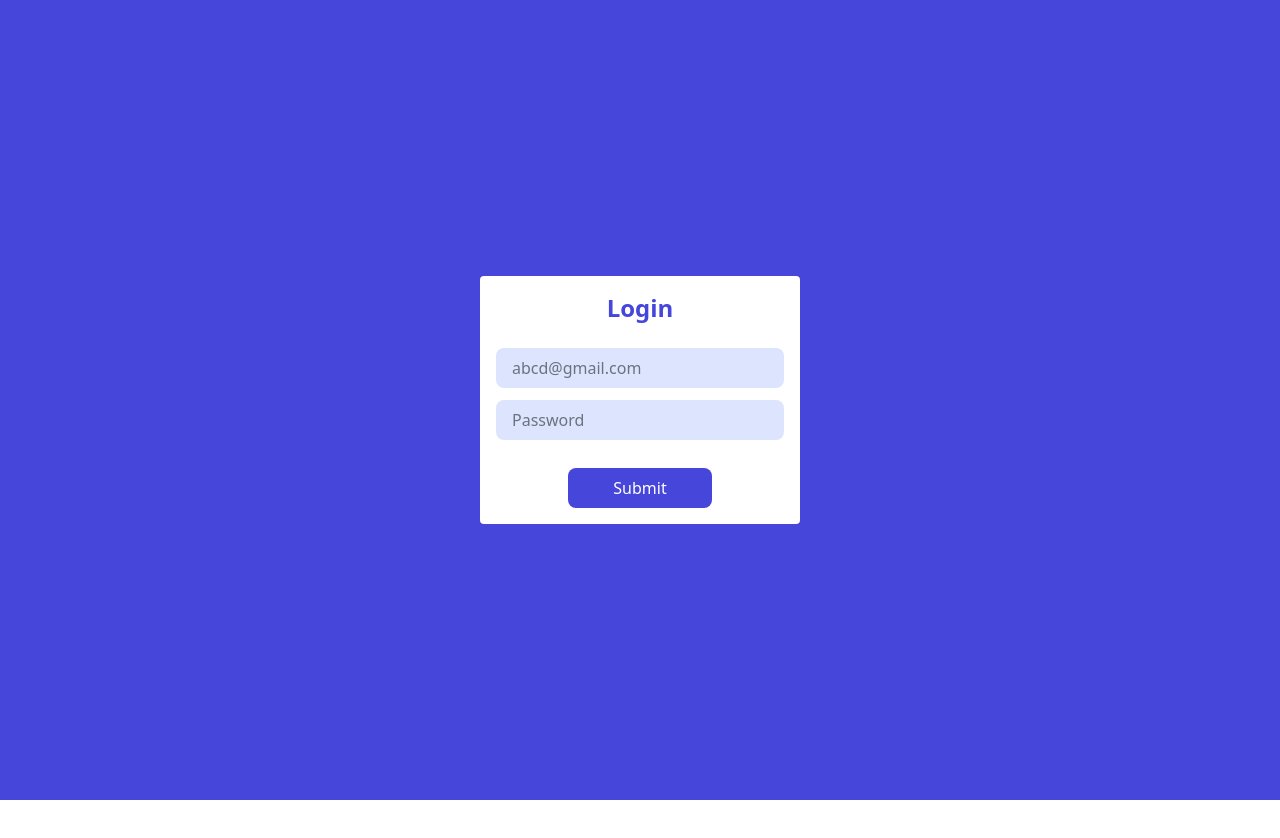
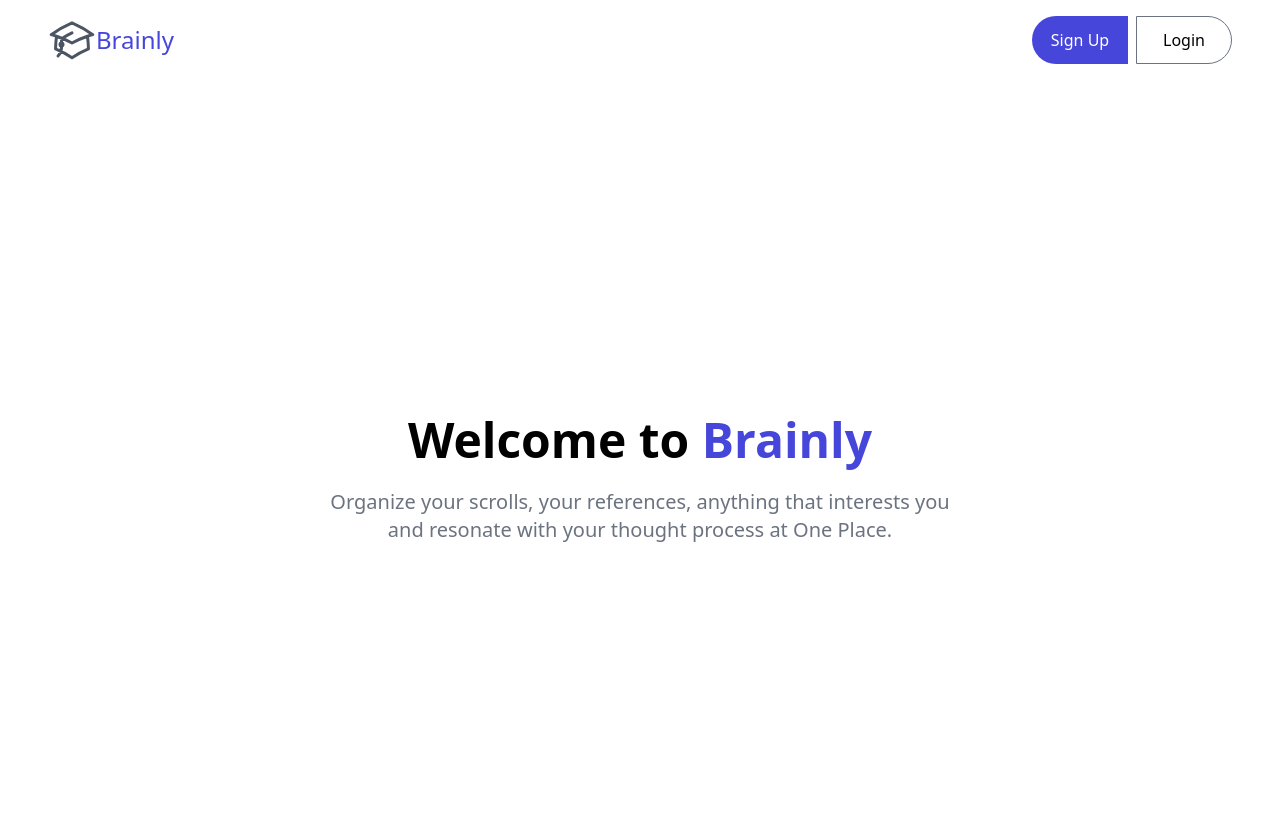
Before and after one commit to bhardwajNihal/Brainly, a React (Vite) app in the folder frontend/: page /home in a window 1280 px wide. Shown: the top 838 px of the page. Before the commit the page ends 800 px from the top, so only its background shows below. Built offline with nearby package versions, Linux system fonts and the light colour scheme.

Commit message:
minor bug fix

```diff
--- a/frontend/package.json
+++ b/frontend/package.json
@@ -15,6 +15,7 @@
     "react-dom": "^18.3.1",
     "react-hook-form": "^7.54.2",
     "react-icons": "^5.4.0",
+    "react-router-dom": "^7.1.2",
     "recoil": "^0.7.7"
   },
   "devDependencies": {
--- a/frontend/src/App.tsx
+++ b/frontend/src/App.tsx
@@ -1,17 +1,26 @@
-
+import { Routes,Route, useNavigate } from "react-router-dom"
 import { Dashboard } from "./Pages/Dashboard"
 import { Homepage } from "./Pages/Homepage"
 import { SignIn } from "./Pages/signin"
 import { Signup } from "./Pages/signup"
+import { useEffect } from "react"
 
 function App() {
 
+  const navigate = useNavigate();
+
+  useEffect(() => {
+    navigate("/home")
+  },[])
 
   return (
-      // <Dashboard/>
-      // <Homepage/>
-      // <Signup/>
-      <SignIn/>
+    <Routes>
+      <Route path="/dashboard" element={<Dashboard/>}/>
+      <Route path="/home" element={<Homepage/>}/>
+      <Route path="/signup" element={<Signup/>}/>
+      <Route path="/signin" element={<SignIn/>}/>
+    </Routes>
+
     )
 }
 
--- a/frontend/src/Components/ui/Navbar.tsx
+++ b/frontend/src/Components/ui/Navbar.tsx
@@ -5,6 +5,7 @@ import { MenuIcon } from "../../icons/MenuIcon"
 import { LogoIcon } from "../../icons/LogoIcon"
 import { useSetRecoilState } from "recoil"
 import { addModalAtom } from "../../Atoms/AddModalAtom"
+
 
 
 export function Navbar(){
--- a/frontend/src/Pages/Homepage.tsx
+++ b/frontend/src/Pages/Homepage.tsx
@@ -1,5 +1,6 @@
 import { LogoIcon } from "../icons/LogoIcon";
 import { MenuIcon } from "../icons/MenuIcon";
+import { Link } from "react-router-dom"
 
 
 export function Homepage() {
@@ -15,8 +16,8 @@ export function Homepage() {
 
 
             <div className="hidden md:block" >
-                <button className="bg-purple-600 text-white h-12 w-24 rounded-l-full mr-2">Signup</button>
-                <button className="border border-gray-500  h-12 w-24 rounded-r-full">Login</button>
+                <button className="bg-purple-600 text-white h-12 w-24 rounded-l-full mr-2"><Link to="/signup">Sign Up</Link></button>
+                <button className="border border-gray-500  h-12 w-24 rounded-r-full"><Link to="/signin">Login</Link></button>
             </div>
 
             <div className="md:hidden">
--- a/frontend/src/Pages/signin.tsx
+++ b/frontend/src/Pages/signin.tsx
@@ -1,6 +1,8 @@
 import { useForm, SubmitHandler } from "react-hook-form"
 import axios from "axios"
 import React from "react"
+import { Link } from "react-router-dom"
+import { CrossIcon } from "../icons/crossIcon"
 
 // defining interface of the expected input globally
 interface formDataType {
@@ -17,8 +19,8 @@ export const SignIn: React.FC = () => {
     // onSubmit function, to handle the form data on submission
     const onSubmit: SubmitHandler<formDataType> = async (data) => {
         try {
-            // const response = await axios.post("http://localhost:3000/api/v1/user/signin", data)
-            // console.log("SignUp successful!", response.data);
+            const response = await axios.post("http://localhost:3000/api/v1/user/signin", data)
+            console.log("SignUp successful!", response.data);
             alert("signin successful!")
             console.log(data);
 
@@ -30,18 +32,27 @@ export const SignIn: React.FC = () => {
     }
 
     // now just render the UI for the form
-    return <div className="parent bg-purple-600 flex justify-center items-center h-svh w-full">
-        <div className="h-auto w-80 bg-white rounded p-4">
+    return <div className="parent bg-purple-200 flex justify-center items-center h-svh w-full">
+        <div className="h-auto w-80 bg-white rounded p-4 relative">
             <h2 className="text-2xl font-semibold text-center text-purple-600 mb-6">Login</h2>
 
             <form onSubmit={handleSubmit(onSubmit)}>
 
                 <div className="flex flex-col items-center gap-3">
 
+                    <div className="absolute top-0 right-0 text-gray-400 p-1 m-1 rounded-lg hover:bg-purple-200"><Link to="/home"><CrossIcon size="md"/></Link></div>
+
                     {/* email */}
                     <div className="w-full">
                     <input className="h-10 w-full bg-purple-200 pl-4 rounded-lg placeholder:text-gray-500" type="email" id="email" placeholder="abcd@gmail.com"
-                    {...register("email", {required:"email is required!"})}
+                    {...register("email", {
+                        required:"email is required!",
+                        maxLength:{value:250,message:"Max 150 letters allowed"},
+                        pattern: {
+                            value: /^[^\s@]+@[^\s@]+\.[^\s@]+$/,
+                            message: "Invalid email address",
+                          }
+                    })}
                     />
                     {errors.email && <p className="text-sm text-red-500 pl-4">{errors.email.message}</p>}
                     </div>
@@ -49,13 +60,18 @@ export const SignIn: React.FC = () => {
                     {/* password */}
                     <div className="w-full">
                     <input className="h-10 w-full bg-purple-200 pl-4 rounded-lg placeholder:text-gray-500" type="password" id="password" placeholder="Password"
-                    {...register("password", {required:"Firstname is required!"})}
+                    {...register("password",
+                        { required : 'Password is required',
+                        minLength : {value : 6, message : "password must be 6 characters"},
+                        pattern : {value : /^(?=.*[a-z])(?=.*[A-Z])(?=.*\W).{8,}$/, message: 'password must contain 1 uppercase, 1 lowercase and 1 special character'}
+                      },)}
                     />
                     {errors.password && <p className="text-sm text-red-500 pl-4">{errors.password.message}</p>}
                     </div>
 
                     <button className="bg-purple-600 text-white w-1/2 h-10 rounded-lg mt-4" type="submit">Submit</button>
 
+                    <div className="text-xs">Haven't registered? <u><Link className="text-blue-500" to="/signup">Sign Up</Link></u> now</div>
                 </div>
             </form>
 
--- a/frontend/src/Pages/signup.tsx
+++ b/frontend/src/Pages/signup.tsx
@@ -1,6 +1,8 @@
 import { useForm, SubmitHandler } from "react-hook-form"
 import axios from "axios"
 import React from "react"
+import { Link } from "react-router-dom"
+import { CrossIcon } from "../icons/crossIcon"
 
 // defining interface of the expected input globally
 interface formDataType {
@@ -19,8 +21,8 @@ export const Signup: React.FC = () => {
     // onSubmit function, to handle the form data on submission
     const onSubmit: SubmitHandler<formDataType> = async (data) => {
         try {
-            const response = await axios.post("http://localhost:3000/api/v1/user/signup", data)
-            console.log("SignUp successful!", response.data);
+            // const response = await axios.post("http://localhost:3000/api/v1/user/signup", data)
+            // console.log("SignUp successful!", response.data);
             alert("signup successful!")
             console.log(data);
 
@@ -32,17 +34,28 @@ export const Signup: React.FC = () => {
     }
 
     // now just render the UI for the form
-    return <div className="parent bg-purple-600 flex justify-center items-center h-svh w-full">
-        <div className="h-auto w-80 bg-white rounded p-4">
+    return <div className="parent bg-purple-200 flex justify-center items-center h-svh w-full">
+        <div className="h-auto w-80 bg-white rounded p-4 shadow-lg relative">
             <h2 className="text-2xl font-semibold text-center text-purple-600 mb-6">Sign Up</h2>
 
             <form onSubmit={handleSubmit(onSubmit)}>
 
                 <div className="flex flex-col items-center gap-3">
+
+                    <div className="absolute top-0 right-0 text-gray-400 p-1 m-1 rounded-lg hover:bg-purple-200"><Link to="/home"><CrossIcon size="md"/></Link></div>
+
                     {/* firstname */}
                     <div className="w-full">
                     <input className="h-10 w-full bg-purple-200 pl-4 rounded-lg placeholder:text-gray-500" type="text" id="firstname" placeholder="Firstname..."
-                    {...register("firstname", {required:"Firstname is required!"})}
+                    {...register("firstname", {
+                        required:"Firstname is required!",
+                        minLength:{value:2,message:"minimum 2 letters required!"},
+                        maxLength:{value:150,message:"Max 150 letters allowed"},
+                        pattern : {
+                            value : /^[A-Za-z]+$/i,
+                            message : "invalid input"
+                          }
+                    })}
                     />
                     {errors.firstname && <p className="text-sm text-red-500 pl-4">{errors.firstname.message}</p>}
                     </div>
@@ -50,7 +63,15 @@ export const Signup: React.FC = () => {
                     {/* lastname */}
                     <div className="w-full">
                     <input className="h-10 w-full bg-purple-200 pl-4 rounded-lg placeholder:text-gray-500" type="text" id="lastname" placeholder="Lastname..."
-                    {...register("lastname", {required:"lastname is required!"})}
+                    {...register("lastname", {
+                        required:"Lastname is required!",
+                        minLength:{value:2,message:"minimum 2 letters required!"},
+                        maxLength:{value:150,message:"Max 150 letters allowed"},
+                        pattern : {
+                            value : /^[A-Za-z]+$/i,
+                            message : "invalid input"
+                          }
+                    })}
                     />
                     {errors.lastname && <p className="text-sm text-red-500 pl-4">{errors.lastname.message}</p>}
                     </div>
@@ -58,7 +79,14 @@ export const Signup: React.FC = () => {
                     {/* email */}
                     <div className="w-full">
                     <input className="h-10 w-full bg-purple-200 pl-4 rounded-lg placeholder:text-gray-500" type="email" id="email" placeholder="abcd@gmail.com"
-                    {...register("email", {required:"email is required!"})}
+                    {...register("email", {
+                        required:"email is required!",
+                        maxLength:{value:250,message:"Max 150 letters allowed"},
+                        pattern: {
+                            value: /^[^\s@]+@[^\s@]+\.[^\s@]+$/,
+                            message: "Invalid email address",
+                          }
+                    })}
                     />
                     {errors.email && <p className="text-sm text-red-500 pl-4">{errors.email.message}</p>}
                     </div>
@@ -66,13 +94,18 @@ export const Signup: React.FC = () => {
                     {/* password */}
                     <div className="w-full">
                     <input className="h-10 w-full bg-purple-200 pl-4 rounded-lg placeholder:text-gray-500" type="password" id="password" placeholder="Password"
-                    {...register("password", {required:"Firstname is required!"})}
+                    {...register("password",
+                        { required : 'Password is required',
+                        minLength : {value : 6, message : "password must be 6 characters"},
+                        pattern : {value : /^(?=.*[a-z])(?=.*[A-Z])(?=.*\W).{8,}$/, message: 'password must contain 1 uppercase, 1 lowercase and 1 special character'}
+                      },)}
                     />
                     {errors.password && <p className="text-sm text-red-500 pl-4">{errors.password.message}</p>}
                     </div>
 
                     <button className="bg-purple-600 text-white w-1/2 h-10 rounded-lg mt-4" type="submit">Submit</button>
 
+                    <div className="text-xs">Already registered? Continue <u><Link className="text-blue-500" to="/signin">Loging In</Link></u></div>
                 </div>
             </form>
 
--- a/frontend/src/main.tsx
+++ b/frontend/src/main.tsx
@@ -4,11 +4,14 @@ import './index.css'
 import App from './App.tsx'
 
 import { RecoilRoot } from 'recoil'
+import { BrowserRouter } from 'react-router-dom'
 
 createRoot(document.getElementById('root')!).render(
   <StrictMode>
-    <RecoilRoot>
-    <App />
-    </RecoilRoot>
+    <BrowserRouter>
+      <RecoilRoot>
+        <App />
+      </RecoilRoot>
+    </BrowserRouter>
   </StrictMode>,
 )
```
Also changed, not shown: 1 other file (tests, documents, lock files or other folders).
